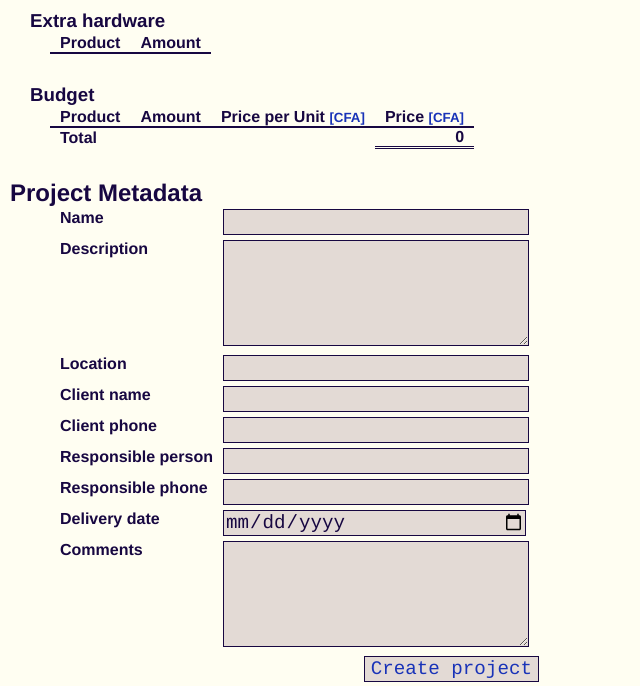
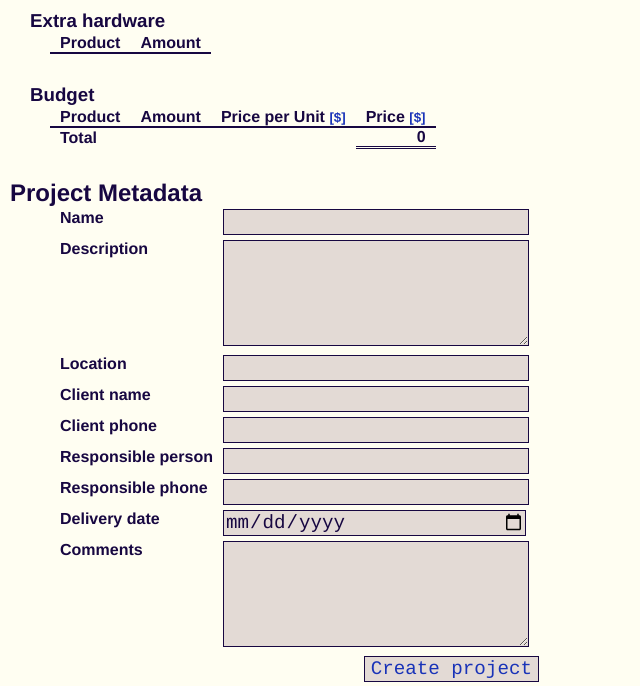
Before and after one commit to igsor/solarcalc, a PHP site: page /project_create.php in a window 1280 px wide. Shown: the part 383-1069 px from the top of the page, without its empty margins (0-640 px from the left). Run offline with PHP 8.4, Linux system fonts and the light colour scheme; data that the repository does not hold is empty; a stand-in replaces the project's code that opens the database connection.

Commit message:
Change: changed money unit from CFA to DOL

```diff
--- a/battery.php
+++ b/battery.php
@@ -48,7 +48,7 @@ $headers = array(
     , 'description' => 'Description'
     , 'lifespan'    => 'Lifespan' . T_Units::H
     , 'capacity'    => 'Capacity' . T_Units::Ah
-    , 'price'       => 'Price'    . T_Units::CFA
+    , 'price'       => 'Price'    . T_Units::DOL
     , 'stock'       => 'Stock'
 );
 
--- a/hardware.php
+++ b/hardware.php
@@ -63,7 +63,7 @@ $query = "SELECT `id`, `name`, `description`, `price`, `stock` FROM `$mode` ORDE
 $headers = array(
     'name'        => 'Name'
   , 'description' => 'Description'
-  , 'price'       => 'Price' . T_Units::CFA
+  , 'price'       => 'Price' . T_Units::DOL
   , 'stock'       => 'Stock'
 );
 
--- a/load.php
+++ b/load.php
@@ -47,7 +47,7 @@ $headers = array(
     'name'        => 'Name'
   , 'description' => 'Description'
   , 'power'       => 'Power' . T_Units::W
-  , 'price'       => 'Price' . T_Units::CFA
+  , 'price'       => 'Price' . T_Units::DOL
   , 'stock'       => 'Stock'
 );
 
--- a/panel.php
+++ b/panel.php
@@ -48,7 +48,7 @@ $headers = array(
     , 'description'   => 'Description'
     , 'power'         => 'Power'      . T_Units::W
     , 'peak_power'    => 'Peak power' . T_Units::W
-    , 'price'         => 'Price'      . T_Units::CFA
+    , 'price'         => 'Price'      . T_Units::DOL
     , 'stock'         => 'Stock'
 );
 
--- a/project_params.php
+++ b/project_params.php
@@ -84,7 +84,7 @@ foreach($stock as $key => $value) {
         <td class="form-table-value"><input type="text" class="number" id="cvoltage-%i" name="custom[%i][voltage]" value="12.0" pattern="\d+(.\d+)?" required /></td>
     </tr>
     <tr>
-        <td class="form-table-key">Price<?php echo T_Units::CFA; ?></td>
+        <td class="form-table-key">Price<?php echo T_Units::DOL; ?></td>
         <td class="form-table-value"><input type="text" class="number" id="cprice-%i" name="custom[%i][price]" value="0.0" pattern="\d+(.\d+)?" required /></td>
     </tr>
     <tr>
--- a/templates/modules.php
+++ b/templates/modules.php
@@ -154,7 +154,7 @@ function t_module_editableLoad($data, $submitButtonName, $id)
             ?>
         </tr>
         <tr>
-            <td class="form-table-key">Price<?php echo T_Units::CFA; ?></td>
+            <td class="form-table-key">Price<?php echo T_Units::DOL; ?></td>
             <?php
                 $columns(function ($item) {
                     return "<input type='text' name='price' class='number' value='{$item['price']}' pattern='\d+(.\d+)?' form='{$item['formid']}' required />";
@@ -297,7 +297,7 @@ function t_module_editableHardware($data, $submitButtonName, $id)
             ?>
         </tr>
         <tr>
-            <td class="form-table-key">Price<?php echo T_Units::CFA; ?></td>
+            <td class="form-table-key">Price<?php echo T_Units::DOL; ?></td>
             <?php
                 $columns(function ($item) {
                     return "<input type='text' name='price' class='number' value='{$item['price']}' pattern='\d+(.\d+)?' form='{$item['formid']}' required />";
@@ -386,7 +386,7 @@ function t_module_editablePanel($data, $submitButtonName, $id)
             ?>
         </tr>
         <tr>
-            <td class="form-table-key">Price<?php echo T_Units::CFA; ?></td>
+            <td class="form-table-key">Price<?php echo T_Units::DOL; ?></td>
             <?php
                 $columns(function ($item) {
                     return "<input type='text' name='price' class='number' value='{$item['price']}' pattern='\d+(.\d+)?' form='{$item['formid']}' required />";
@@ -587,7 +587,7 @@ function t_module_editableBattery($data, $submitButtonName, $id)
         ?>
         </tr>
         <tr>
-            <td class="form-table-key">Price<?php echo T_Units::CFA; ?></td>
+            <td class="form-table-key">Price<?php echo T_Units::DOL; ?></td>
             <?php
                 $columns(function ($item) {
                     return "<input type='text' name='price' class='number' value='{$item['price']}' pattern='\d+(.\d+)?' form='{$item['formid']}' required />";
--- a/templates/project.php
+++ b/templates/project.php
@@ -154,8 +154,8 @@ function t_project_budget($budget)
          <tr class='project-budget-head'>
           <td>Product</td>
           <td>Amount</td>
-          <td>Price per Unit<?php echo T_Units::CFA; ?></td>
-          <td>Price<?php echo T_Units::CFA; ?></td>
+          <td>Price per Unit<?php echo T_Units::DOL; ?></td>
+          <td>Price<?php echo T_Units::DOL; ?></td>
          </tr>
         <?php
             $total = 0;
--- a/templates/units.php
+++ b/templates/units.php
@@ -32,7 +32,7 @@ class T_Units
 
     // Currencies
     const CFA   = ' <div class="unit" title="Central African Franc">[CFA]</div>';
-    //const DOL   = ' <div class="unit" title="Dollar">[$]</div>';
+    const DOL   = ' <div class="unit" title="Dollar">[$]</div>';
 
     // Others
     const Percent = ' <div class="unit" title="Percent">[%]</div>';
```
Also changed, not shown: project_config.php (+5 -5 lines).
